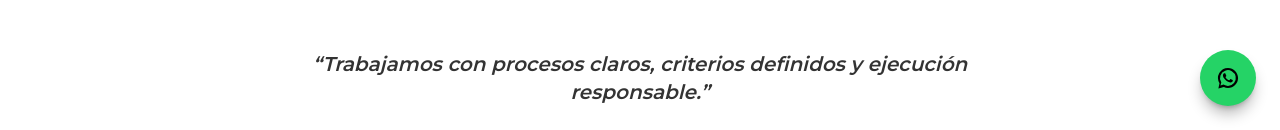
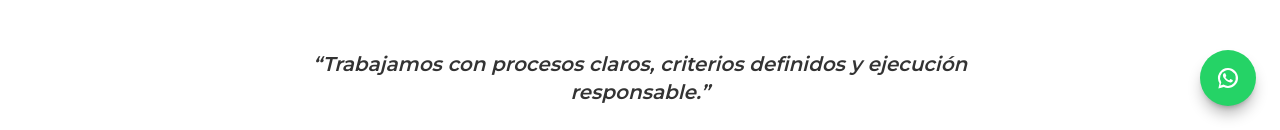
Before and after one commit to RodrigoAHG27/HV-website, a React (Vite) app: page / in a window 1280 px wide. Shown: the part 670-800 px from the top of the page. Built offline with nearby package versions, Linux system fonts and the light colour scheme.

Commit message:
Update WhatsApp button link

```diff
--- a/src/components/MainPage.tsx
+++ b/src/components/MainPage.tsx
@@ -12,10 +12,12 @@ const MainPage = () => {
         <LeadFormSection />
       </main>
 
-      {/* Floating WhatsApp button (no action yet) */}
-      <button
-        type="button"
+      {/* Floating WhatsApp button */}
+      <a
+        href="https://wa.me/<E164_NUMBER>"
         aria-label="WhatsApp"
+        target="_blank"
+        rel="noreferrer"
         className="
           fixed bottom-6 right-6 z-50
           h-14 w-14 rounded-full
@@ -40,7 +42,7 @@ const MainPage = () => {
             d="M16 4.5a11.5 11.5 0 0 0-9.71 17.5L5 28l6.25-1.64A11.47 11.47 0 0 0 16 27.5c6.35 0 11.5-5.15 11.5-11.5S22.35 4.5 16 4.5Zm0 20.5a9 9 0 0 1-4.6-1.26l-.33-.2-3.7.98 1-3.58-.22-.36A9 9 0 1 1 16 25Zm5.09-6.81c-.28-.14-1.67-.82-1.93-.91-.26-.1-.45-.14-.64.14-.19.28-.74.91-.91 1.09-.17.18-.34.2-.62.07-.28-.14-1.18-.44-2.25-1.4-.83-.74-1.4-1.66-1.56-1.94-.16-.28-.02-.43.12-.57.13-.13.28-.34.42-.51.14-.17.19-.28.28-.46.09-.18.05-.34-.02-.48-.07-.14-.64-1.54-.88-2.1-.23-.56-.47-.48-.64-.49h-.55c-.19 0-.48.07-.73.34-.25.28-.96.94-.96 2.3 0 1.36.99 2.68 1.13 2.86.14.18 1.95 2.98 4.72 4.18.66.28 1.17.45 1.57.58.66.21 1.26.18 1.74.11.53-.08 1.67-.68 1.91-1.33.24-.65.24-1.2.17-1.32-.07-.12-.25-.19-.53-.33Z"
           />
         </svg>
-      </button>
+      </a>
     </>
   )
 }
```
